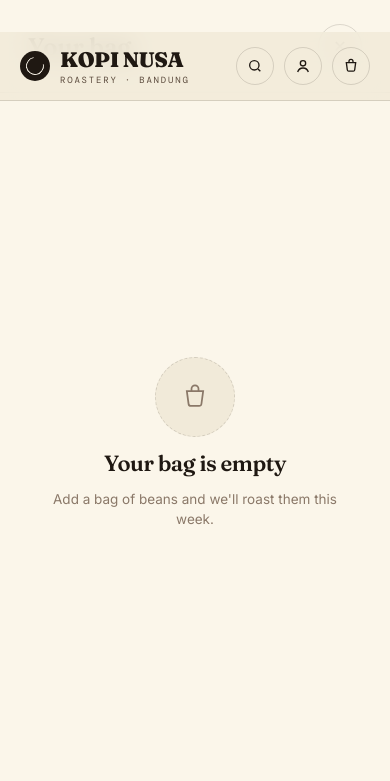
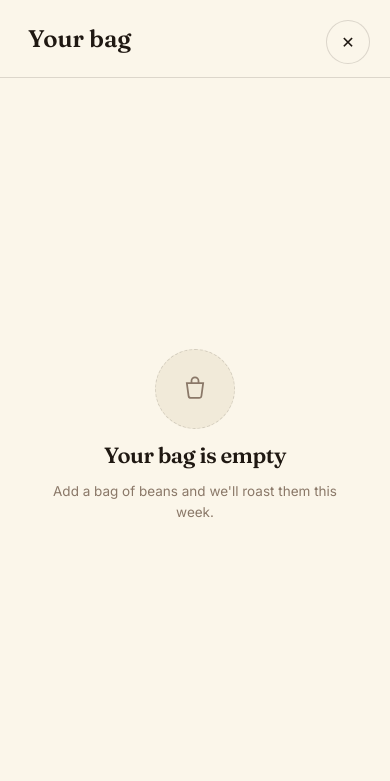
Before and after one commit to portfolioaidiladam/TokoOnlineKopi_mockup, a plain HTML site: page index.html in a window 390 px wide. Both pictures are taken after a click on the button 351 px from the left and 66 px from the top of the page. Shown: the top 781 px of the page. Drawn offline with nearby package versions, Linux system fonts and the light colour scheme.

Commit message:
fix tombol keranjang di mobile

```diff
--- a/index.html
+++ b/index.html
@@ -266,9 +266,9 @@
 <!-- CART DRAWER -->
 <div class="scrim" id="scrim"></div>
 <aside class="drawer" id="drawer" aria-label="Cart">
+    <button class="close-btn" id="closeCartBtn" type="button" aria-label="Close cart" onclick="closeCart()">✕</button>
     <div class="drawer-head">
         <h3>Your bag <span class="mono bag-count" id="bagCount"></span></h3>
-        <button class="close-btn" id="closeCartBtn" type="button" aria-label="Close cart" onclick="closeCart()">✕</button>
     </div>
     <div class="drawer-body" id="drawerBody"></div>
     <div class="drawer-foot" id="drawerFoot"></div>
--- a/pricelist-toko-online.css
+++ b/pricelist-toko-online.css
@@ -216,14 +216,14 @@ footer{background:var(--ink);color:var(--paper);padding:84px 36px 36px}
 .footer-bottom{max-width:1380px;margin:0 auto;padding-top:30px;border-top:1px solid rgba(251,246,234,.16);display:flex;justify-content:space-between;font-family:'DM Mono',monospace;font-size:11px;letter-spacing:.14em;text-transform:uppercase;color:rgba(251,246,234,.55);flex-wrap:wrap;gap:16px}
 
 /* CART DRAWER */
-.scrim{position:fixed;inset:0;background:rgba(15,10,7,.55);backdrop-filter:blur(2px);z-index:200;opacity:0;pointer-events:none;transition:opacity .3s}
+.scrim{position:fixed;inset:0;background:rgba(15,10,7,.55);backdrop-filter:blur(2px);z-index:1001;opacity:0;pointer-events:none;transition:opacity .3s}
 .scrim.show{opacity:1;pointer-events:auto}
-.drawer{position:fixed;top:0;right:0;bottom:0;width:min(440px,100%);background:var(--paper);z-index:210;transform:translateX(100%);transition:transform .35s cubic-bezier(.4,0,.2,1);display:flex;flex-direction:column;box-shadow:-30px 0 80px rgba(15,10,7,.3)}
+.drawer{position:fixed;top:0;right:0;bottom:0;width:min(440px,100%);background:var(--paper);z-index:1002;transform:translateX(100%);transition:transform .35s cubic-bezier(.4,0,.2,1);display:flex;flex-direction:column;box-shadow:-30px 0 80px rgba(15,10,7,.3)}
 .drawer.open{transform:translateX(0)}
 .drawer-head{padding:24px 28px;display:flex;justify-content:space-between;align-items:center;border-bottom:1px solid var(--line)}
 .drawer-head h3{font-family:'Fraunces',serif;font-weight:600;font-size:24px}
 .bag-count{font-size:13px;color:var(--ink-faint);font-weight:400;letter-spacing:.1em;text-transform:uppercase;margin-left:8px}
-.close-btn{width:32px;height:32px;border-radius:999px;border:1px solid var(--line);background:transparent;cursor:pointer;display:flex;align-items:center;justify-content:center;font-size:14px;color:var(--ink);transition:all .2s;touch-action:manipulation;position:relative;z-index:1;-webkit-tap-highlight-color:rgba(0,0,0,.1);flex-shrink:0}
+.close-btn{width:32px;height:32px;border-radius:999px;border:1px solid var(--line);background:var(--paper);cursor:pointer;display:flex;align-items:center;justify-content:center;font-size:14px;color:var(--ink);transition:all .2s;touch-action:manipulation;position:absolute;top:20px;right:20px;z-index:1003;-webkit-tap-highlight-color:rgba(0,0,0,.1);flex-shrink:0}
 .close-btn:hover{background:var(--ink);color:var(--paper);border-color:var(--ink)}
 .drawer-body{flex:1;overflow-y:auto;padding:8px 28px}
 .cart-empty{display:flex;flex-direction:column;align-items:center;justify-content:center;height:100%;color:var(--ink-faint);text-align:center;padding:40px 20px;gap:12px}
```
